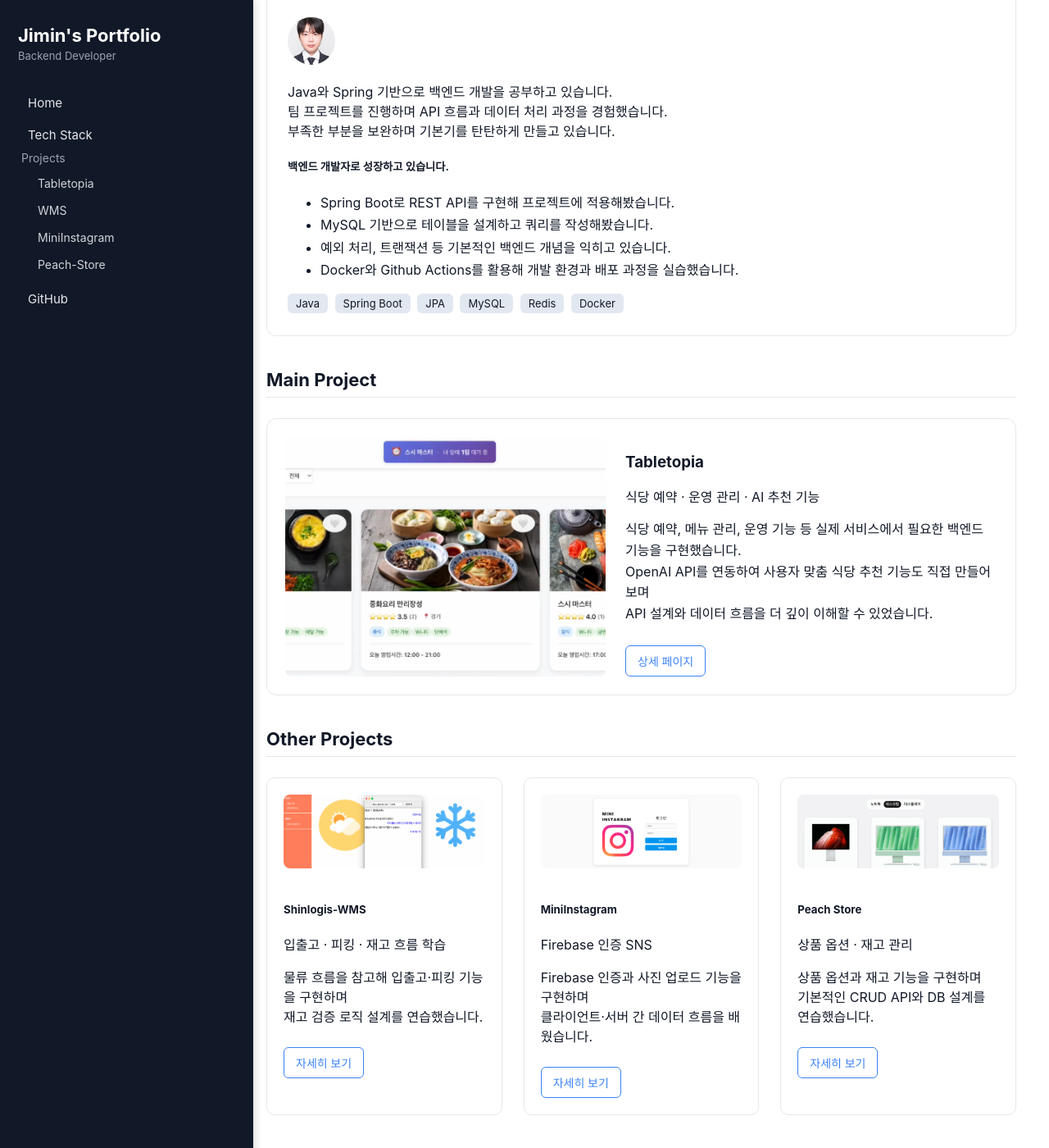
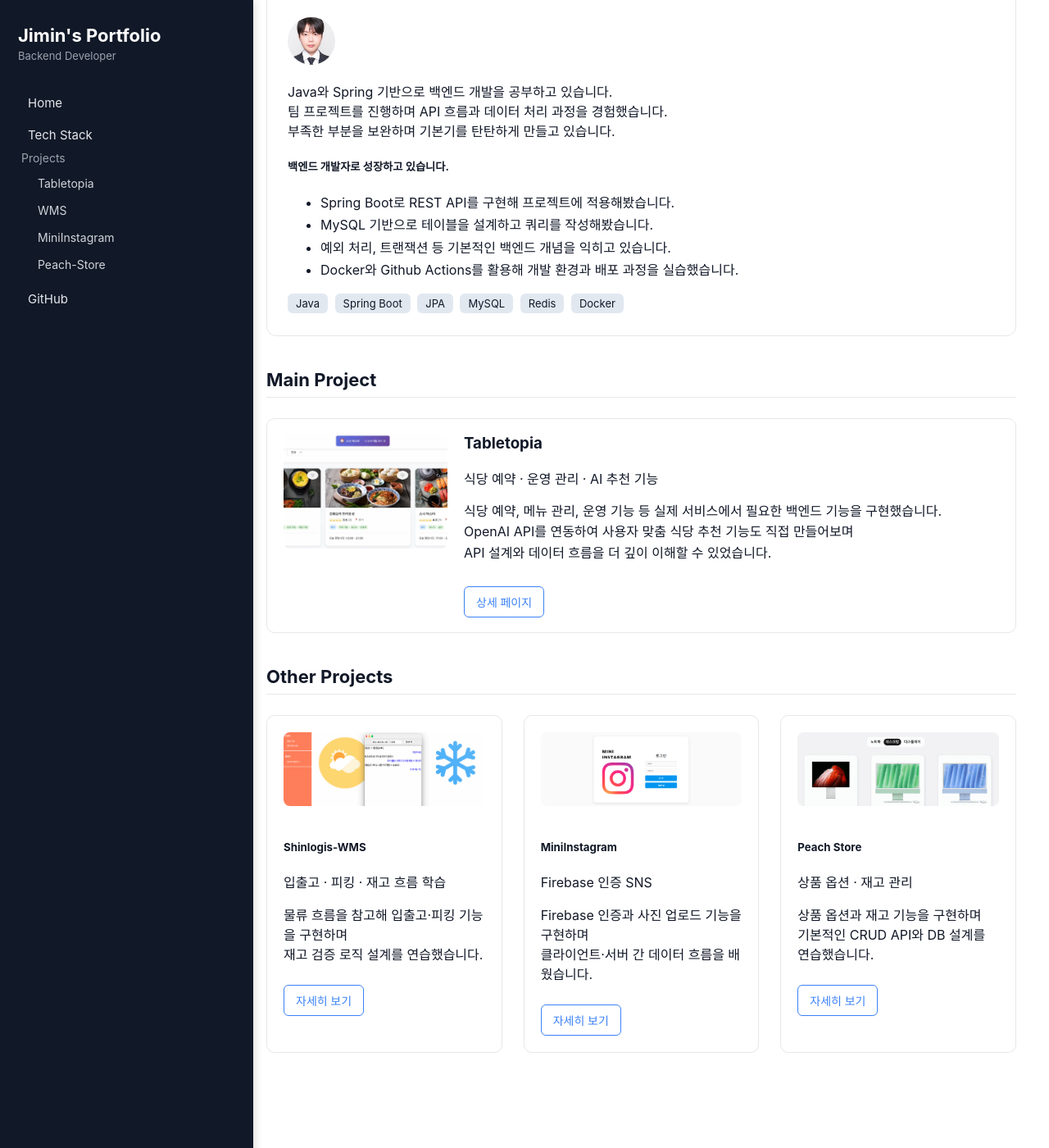
Before and after one commit to Shypanda0119/shypanda0119.github.io, a Jekyll site: the page built from index.html, in a window 1280 px wide and 1400 px high, scrolled down 127 px. Shown: the whole window at 82% size. Built offline with Jekyll 4.4.1, drawn with Linux system fonts in a browser that asks for light colours; the list of posts is cut into pages by our own code.

Commit message:
Update style.css

```diff
--- a/assets/css/style.css
+++ b/assets/css/style.css
@@ -39,10 +39,10 @@
   margin-bottom: 25px;
 }
 
-/* ====== Projects ====== */
+/* ====== Other Projects (Sub Project List) ====== */
 
-/* 그리드 (3열 고정) */
-.project-list {
+/* 3열 그리드 */
+.sub-project-list {
   display: grid;
   grid-template-columns: repeat(3, 1fr);
   gap: 26px;
@@ -62,7 +62,7 @@
   box-shadow: 0 4px 14px rgba(0,0,0,0.08);
 }
 
-/* 카드 이미지 더 작게 */
+/* 카드 이미지 */
 .project-img {
   width: 100%;
   height: 90px;
@@ -71,7 +71,7 @@
   margin-bottom: 15px;
 }
 
-/* “자세히 보기” 버튼 */
+/* 자세히 보기 버튼 */
 .detail-btn {
   display: inline-block;
   padding: 8px 14px;
@@ -90,24 +90,36 @@
   color: white;
 }
 
+/* ====== 대표 프로젝트(Main Project) ====== */
+
 .main-project-card {
   display: flex;
-  gap: 24px;
+  align-items: flex-start;
+  gap: 20px;
   background: #fff;
   border: 1px solid #e5e7eb;
-  padding: 22px;
-  border-radius: 12px;
+  padding: 18px 20px;
+  border-radius: 10px;
   margin-bottom: 40px;
+  max-width: 900px;
 }
 
 .main-project-img {
-  width: 45%;
+  width: 200px;
+  height: 140px;
+  object-fit: cover;
   border-radius: 8px;
-  object-fit: cover;
 }
 
-.sub-project-list {
-  display: grid;
-  grid-template-columns: repeat(3, 1fr);
-  gap: 26px;
+.main-project-content {
+  flex: 1;
+  min-width: 0;
 }
+
+.main-project-content h3 {
+  margin-top: 0;
+}
+
+.main-project-content .detail-btn {
+  margin-top: 12px;
+}
```
